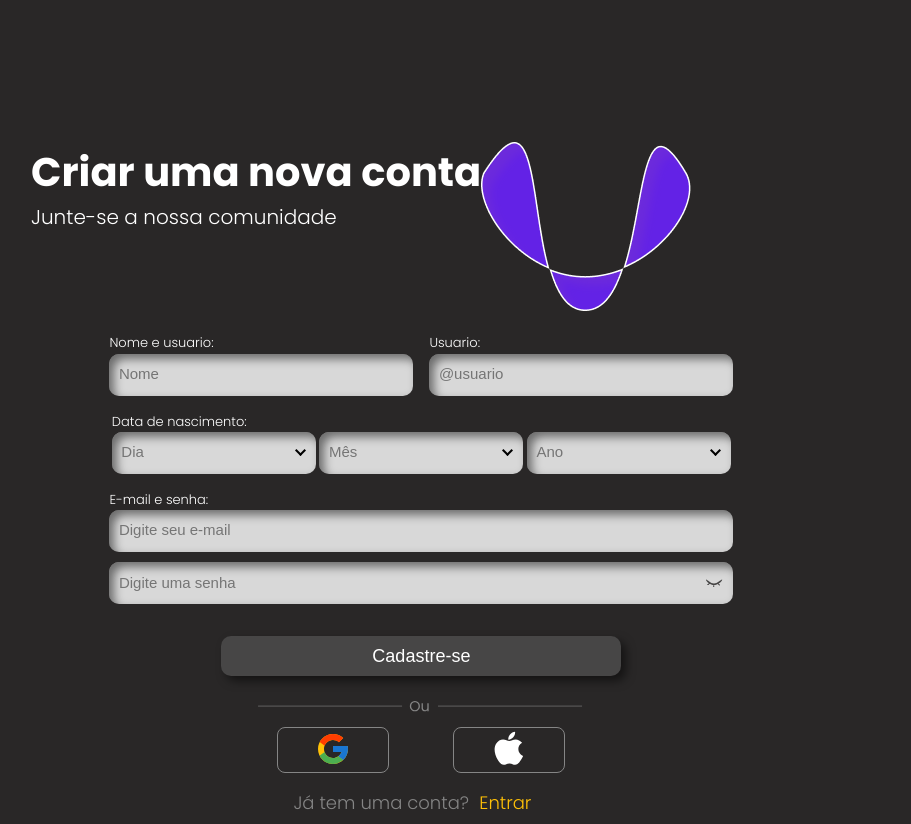
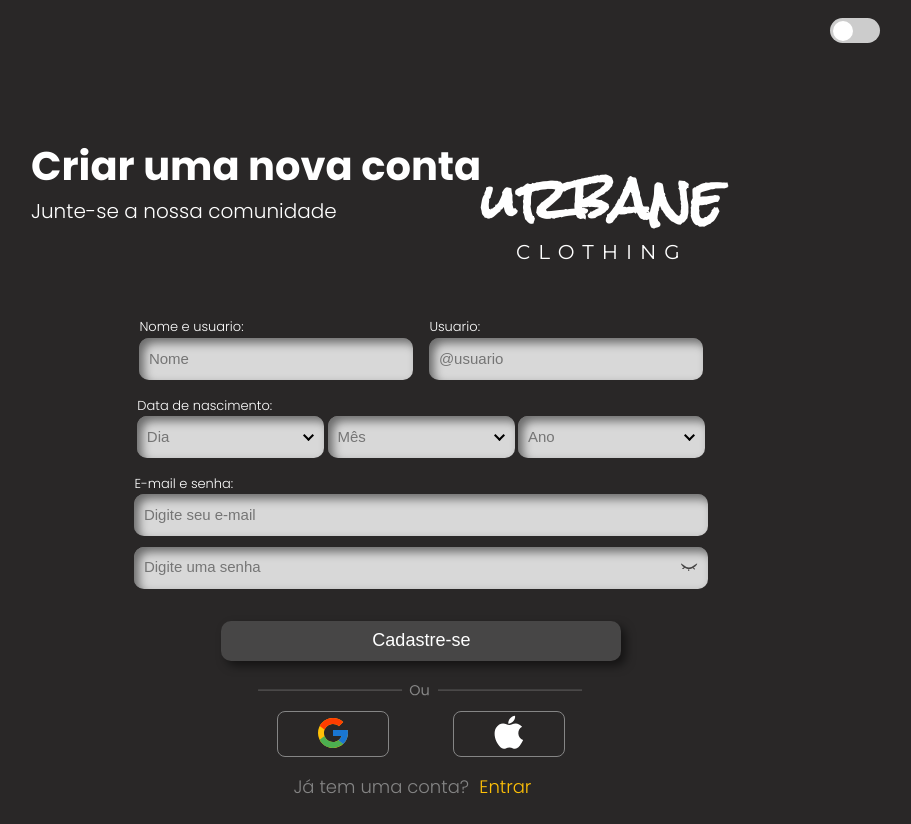
Before and after one commit to Victor-Oliv/Urbane, a PHP site: page /html/cadastro.html in a window 1280 px wide. Shown: the whole page, without its empty margins (233-1144 px from the left). After the commit the page ends 794 px from the top, so only its background shows below. Run offline with PHP 8.4, Linux system fonts and the light colour scheme.

Commit message:
Mudanças da tela de cadastro

```diff
--- a/Style/cadastro.css
+++ b/Style/cadastro.css
@@ -1,12 +1,40 @@
+.formulario__descricao,.banner-logo,.logo__texto-dois {
+    display: none;
+}
+
 .cabecalho-cadastro {
     display: flex;
     align-items: center;
     justify-content: center;
-    padding-top: 0.4em;
+    position: relative;
 }
 
-.logo__img-cadastro{
+.logo{
     display: block;
+}
+
+.logo{
+    display: flex;
+    flex-direction: column;
+    text-align: center;
+}
+
+.logo__titulo{
+    margin-top: -3px;
+    font-family: var(--fonte-terciaria);
+    font-size: 30px;
+}
+.logo__texto{
+    font-family: var(--fonte-secundaria);
+    font-size: 14px;
+    letter-spacing: 3px;
+    margin-top: -42px;
+}
+
+.botao__ligth{
+    display: flex;
+    padding-left: 20em;
+    position: absolute;
 }
 
 .principal__banner-cadastro{
@@ -41,14 +69,10 @@
     gap: 0.7em;
 }
 
-.formulario__descricao,.logo__img-cadastro-desktop, .logo__img-cadastro-desktop-descricao, .logo__img-cadastro-tablet{
-    display: none;
-}
 
 .formulario__texto{
     font-weight: 300;
     font-size: 13px;
-
 }
 
 .formulario__input-nome-sobrenome{
@@ -181,12 +205,8 @@
 
 @media screen and (min-width:1024px){
 
-.logo__img-cadastro, .logo__img-cadastro-desktop, .formulario__descricao, .logo__img-cadastro-desktop-descricao{
+.logo,.logo__texto-dois, .formulario__descricao, .logo__img-cadastro-desktop-descricao{
     display: none;
-}
-
-.logo__img-cadastro-tablet{
-    display: block;
 }
 
 .principal__banner-cadastro{
@@ -197,6 +217,30 @@
 
 .banner__descricao{
     display: block;
+}
+
+.banner-logo{
+    display: flex;
+    flex-direction: column;
+    align-items: center;
+}
+
+.logo__titulo{
+    font-family: var(--fonte-terciaria);
+    font-size: 55px;
+}
+.logo__texto{
+    font-family: var(--fonte-secundaria);
+    font-size: 20px;
+    letter-spacing: 8px;
+    margin-top: -70px;
+}
+
+.botao__ligth{
+    display: flex;
+    position: absolute;
+    margin-top: 45px;
+    padding-left: 55em;
 }
 
 .banner__titulo{
@@ -212,18 +256,19 @@
     justify-content: center;
     align-items: center;
     gap: 1em;
+    margin-top: 2em;
 }
 
 .nomeEsobrenome-cadastro{
-    width: 300px;
+    width: 270px;
 }
 
 .data__nascimento{
-    width: 200px ;
+    width: 183px ;
 }
 
 .formulario__emailEsenha{
-    width: 620px;
+    width: 570px;
 }
 
 .botao__cadastrar{
--- a/html/cadastro.html
+++ b/html/cadastro.html
@@ -10,21 +10,30 @@
   <body data-theme = "escuro">
     <header class="cabecalho-cadastro">
       <div class="logo">
-        <img class="logo__img-cadastro" src="../assets/logo cadastro.png" alt="logo" />
+        <h2 class="logo__titulo">urbane</h2>
+        <span class="logo__texto">CLOTHING</span>
       </div>
+      <div class="botao__ligth">
+        <label class="interruptor">
+          <input type="checkbox" id="alternar-tema">
+          <span class="deslizante"></span>
+        </div>
     </header>
     <main class="principal__cadastro">
+
     <div class="principal__banner-cadastro">
       <div class="banner__descricao">
       <h1 class="banner__titulo">Criar uma nova conta</h1>
       <p class="banner__texto">Junte-se a nossa comunidade</p>
       </div>
-      <div class="banner__img-logo">
-        <img class="logo__img-cadastro-tablet" src="../assets/logo cadastro tablet.png" alt="logo da stimme">
-        <img class="logo__img-cadastro-desktop" src="../assets/logo desktop.png" alt="logo da stimme">
-        <h3 class="logo__img-cadastro-desktop-descricao">STIMME</h2>
+
+      <div class="banner-logo">
+        <h2 class="logo__titulo">urbane</h2>
+        <span class="logo__texto">CLOTHING</span>
+        <span class="logo__texto-dois">Moda para quem redefine o agora.</span>
       </div>
     </div>
+
    <form class="formulario">
       <h2 class="formulario__descricao">Cadastro</h2>
     <div class="formulario__nome-usuario">
@@ -41,7 +50,6 @@
           </label>
         </div>
       </div>
-      <!-- teste -->
 
       <div>
           <label class="formulario__texto"> Usuario:
--- a/index.html
+++ b/index.html
@@ -8,12 +8,14 @@
     <title>Urbane</title>
   </head>
   <body data-theme = "escuro">
+
     <header class="cabecalho-login">
     <label class="interruptor">
       <input type="checkbox" id="alternar-tema">
       <span class="deslizante"></span>
+      </label>
     </header>
-  </label>
+
     <main class="principal">
       <div class="principal__logo">
         <h1 class="principal__titulo">urbane</h1>
```
Also changed, not shown: other parts of Style/cadastro.css (+38 -25 lines).
